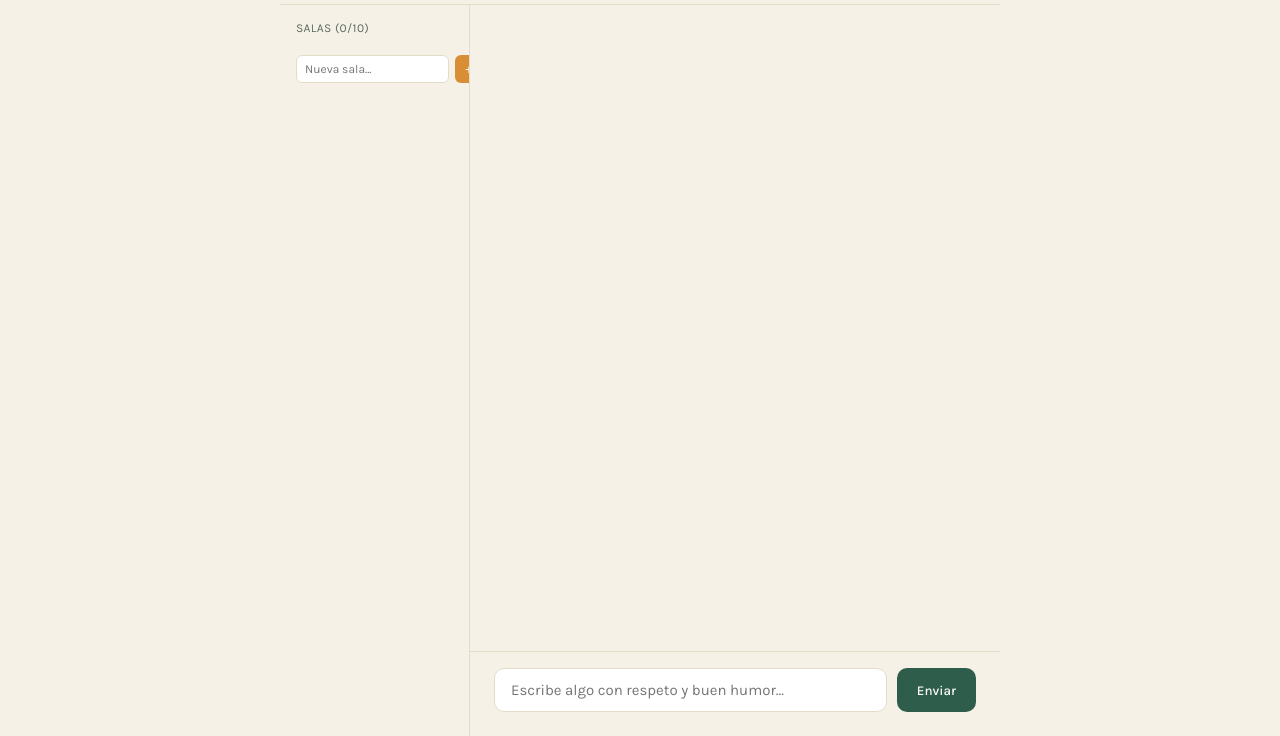
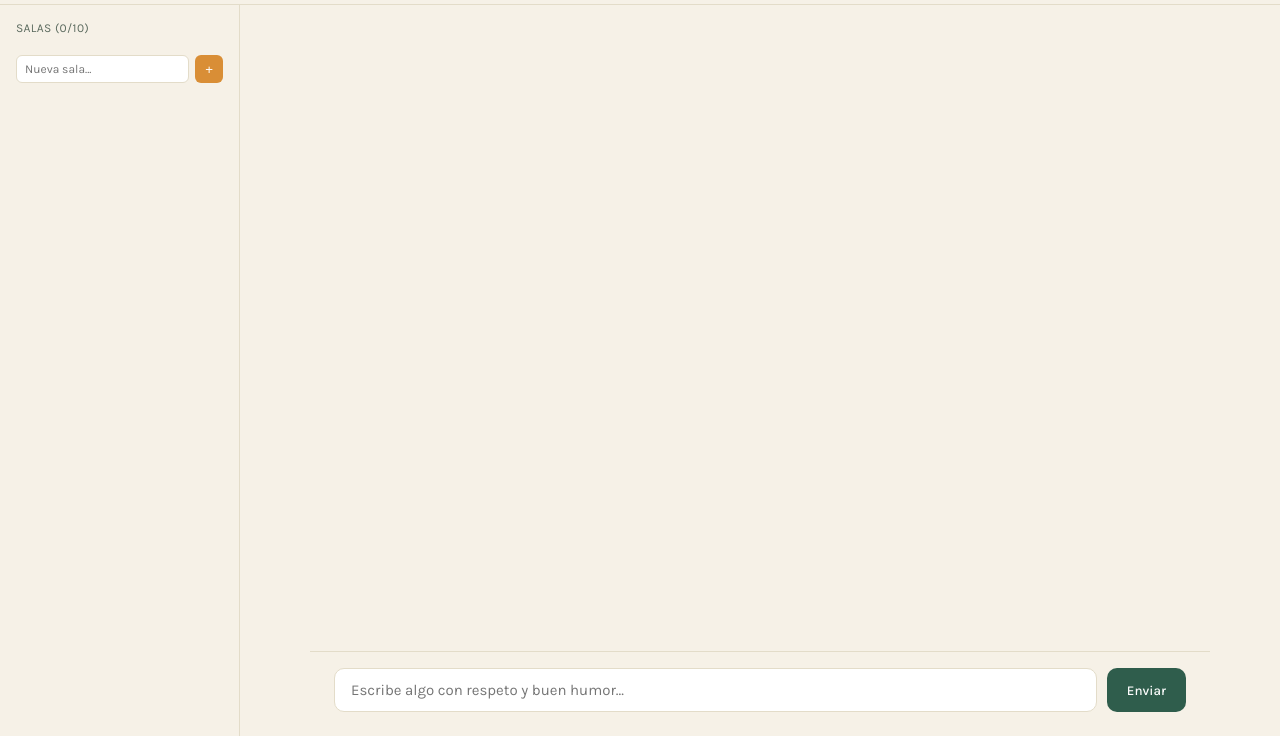
Before and after one commit to Fefesu/chat-educativo, a website: page public/index.html in a window 1280 px wide. Shown: the part 64-800 px from the top of the page. Drawn offline with nearby package versions, Linux system fonts and the light colour scheme; no server answers.

Commit message:
Update style.css

```diff
--- a/public/style.css
+++ b/public/style.css
@@ -19,16 +19,22 @@ body {
   background: var(--fondo);
   color: var(--tinta);
   height: 100vh;
-  display: flex;
-  justify-content: center;
+  width: 100vw;
+  overflow: hidden;
 }
 
 .app {
   width: 100%;
-  max-width: 720px;
   height: 100vh;
   display: flex;
   flex-direction: column;
+}
+
+.zona-chat { max-width: 900px; margin: 0 auto; width: 100%; }
+
+@media (max-width: 700px) {
+  .cuerpo { flex-direction: column; }
+  .barra-salas { width: 100%; max-height: 160px; border-right: none; border-bottom: 1px solid var(--borde); }
 }
 
 .cabecera {
@@ -72,7 +78,7 @@ body {
 .cuerpo { flex: 1; display: flex; overflow: hidden; }
 
 .barra-salas {
-  width: 190px;
+  width: 240px;
   flex-shrink: 0;
   border-right: 1px solid var(--borde);
   padding: 16px;
@@ -80,6 +86,7 @@ body {
   flex-direction: column;
   gap: 10px;
   overflow-y: auto;
+  overflow-x: hidden;
 }
 .barra-salas-cab p { font-size: 12px; color: var(--tinta-suave); margin: 0; text-transform: uppercase; letter-spacing: 0.03em; }
 
@@ -106,9 +113,10 @@ body {
   cursor: pointer;
 }
 
-.form-crear-sala { display: flex; gap: 6px; }
+.form-crear-sala { display: flex; gap: 6px; width: 100%; }
 .form-crear-sala input {
   flex: 1;
+  min-width: 0;
   padding: 6px 8px;
   border-radius: 6px;
   border: 1px solid var(--borde);
@@ -116,6 +124,7 @@ body {
   font-family: 'Karla', sans-serif;
 }
 .form-crear-sala button {
+  flex-shrink: 0;
   border: none;
   background: var(--ambar);
   color: #fff;
```
